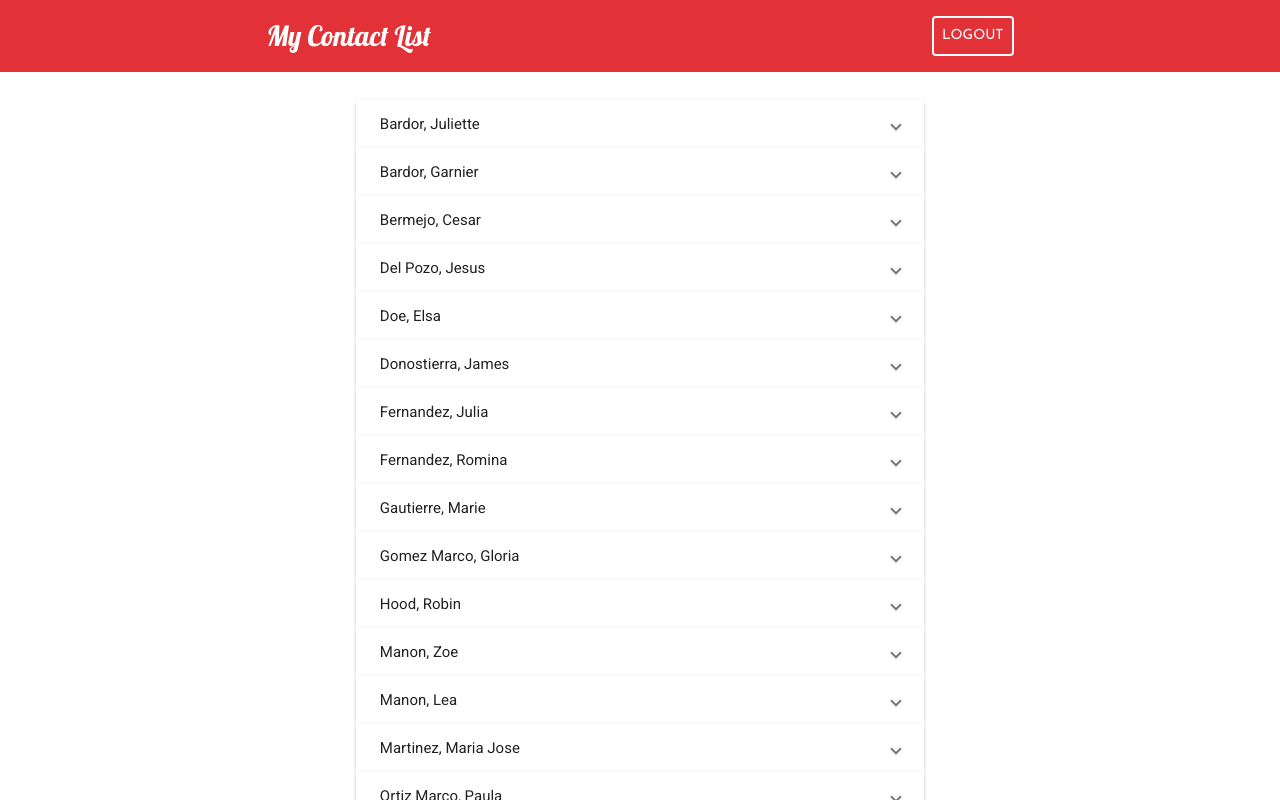
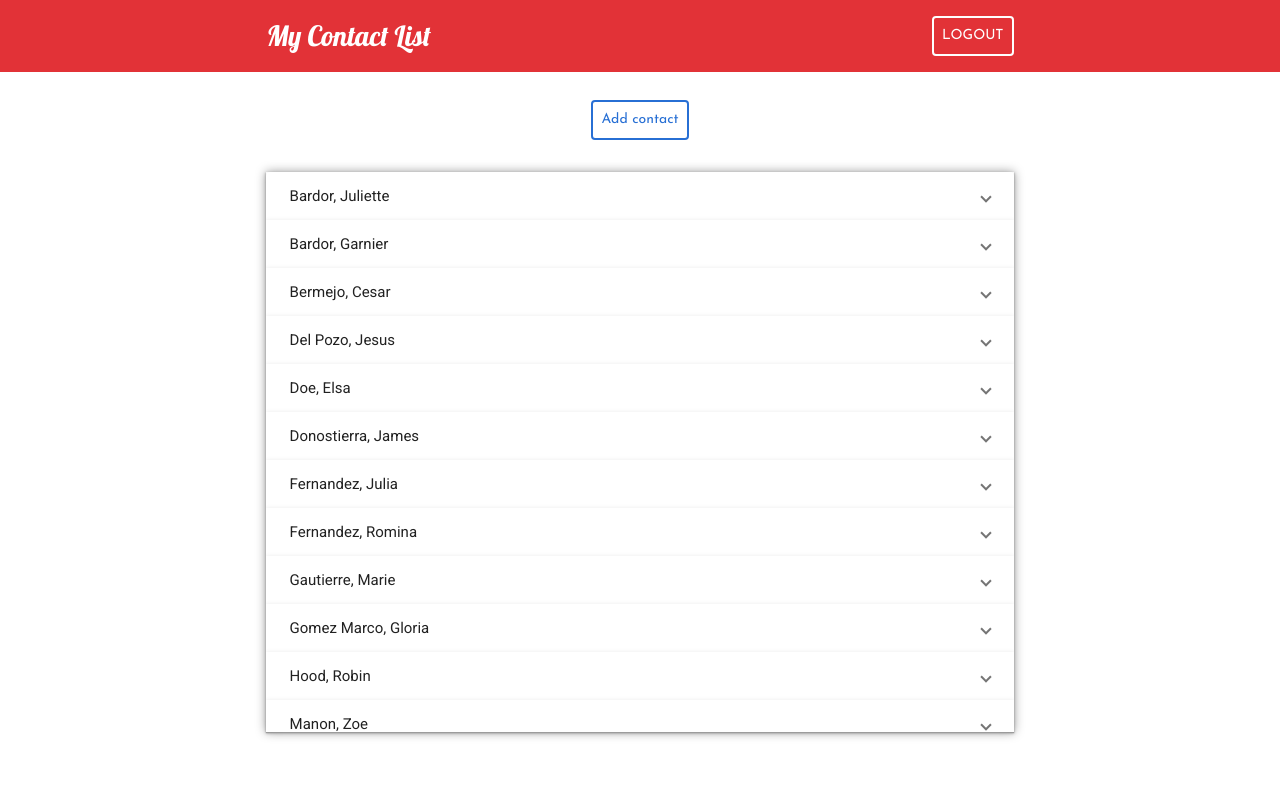
Before and after one commit to nataliaero/contact-list, an Angular app: page /home in a window 1280 px wide. Both pictures are taken after a click on the element "LOGIN". Shown: the top 800 px of the page. Built offline with nearby package versions, Linux system fonts and the light colour scheme.

Commit message:
add delete contact

```diff
--- /dev/null
+++ b/src/app/contact/contact-details.component.scss
@@ -0,0 +1,26 @@
+@import "../../theme/variables";
+:host {
+  display: flex;
+  flex-direction: row;
+  justify-content: space-between;
+}
+
+.details-title {
+  font-weight: bolder;
+  color: $secondary;
+}
+
+.delete-action {
+  color: $secondary;
+  font-size: 30px;
+  margin-right: $spacing * 3;
+  cursor: pointer;
+}
+
+.delete-action:hover {
+  color: $secondary-dark;
+}
+
+.delete-action:active {
+  color: $secondary-darker;
+}
--- /dev/null
+++ b/src/app/contact/contact-details.component.ts
@@ -0,0 +1,34 @@
+import {
+  ChangeDetectionStrategy,
+  Component,
+  EventEmitter,
+  Input,
+  Output,
+} from '@angular/core';
+
+import { Contact } from './contact.service';
+
+@Component({
+  selector: 'app-contact-details-component',
+  template: `
+    <div class="contact-details">
+      <div>
+        <span class="details-title">Phone number:</span>
+        {{ contact.phoneNumber }}
+      </div>
+      <div><span class="details-title">Email:</span> {{ contact.email }}</div>
+      <div>
+        <span class="details-title">Address:</span> {{ contact.address }}
+      </div>
+    </div>
+    <i class="material-icons delete-action" (click)="deleteContact.emit()"
+      >delete</i
+    >
+  `,
+  styleUrls: ['./contact-details.component.scss'],
+  changeDetection: ChangeDetectionStrategy.OnPush,
+})
+export class ContactDetailsComponent {
+  @Input() contact: Contact;
+  @Output() deleteContact = new EventEmitter();
+}
--- a/src/app/contact/contact.component.scss
+++ b/src/app/contact/contact.component.scss
@@ -6,15 +6,40 @@
   align-items: center;
   padding-top: 100px;
   padding: 100px 16px 0 16px;
-  height: 80vh;
+}
+
+.contacts-actions {
+  display: flex;
+  flex-direction: row;
+  justify-content: center;
   width: 100%;
+}
+
+.action {
+  border: 2px solid $secondary;
+  color: $secondary;
+  padding: $spacing;
+  border-radius: 4px;
+  cursor: pointer;
+  margin: 0 $spacing * 2 $spacing * 4 $spacing * 2;
+}
+
+.action:hover {
+  color: $secondary-dark;
+  border-color: $secondary-dark;
+}
+
+.action:active {
+  opacity: 0.75;
+}
+
+.contacts-list {
+  width: 60%;
+  overflow-y: scroll;
+  height: 70vh;
+  box-shadow: 0px 0px 10px 0px #9b9b9b, 0 1px 1px 0 #9b9b9b, 0 1px 3px 0 #9b9b9b;
 
   @media only screen and (max-width: 768px) {
     width: 100%;
   }
 }
-
-.details-title {
-  font-weight: bolder;
-  color: $secondary;
-}
--- a/src/app/contact/contact.component.ts
+++ b/src/app/contact/contact.component.ts
@@ -5,24 +5,22 @@ import { Contact, ContactService } from './contact.service';
 @Component({
   selector: 'app-contact-component',
   template: ` <app-bar></app-bar>
+
     <div class="contacts-container">
-      <mat-accordion>
+      <div class="contacts-actions">
+        <div class="action">Add contact</div>
+      </div>
+      <mat-accordion class="contacts-list">
         <mat-expansion-panel *ngFor="let contact of contacts$ | async">
           <mat-expansion-panel-header>
             <mat-panel-title>
               {{ contact.surname }}, {{ contact.name }}
             </mat-panel-title>
           </mat-expansion-panel-header>
-          <div>
-            <span class="details-title">Phone number:</span>
-            {{ contact.phoneNumber }}
-          </div>
-          <div>
-            <span class="details-title">Email:</span> {{ contact.email }}
-          </div>
-          <div>
-            <span class="details-title">Address:</span> {{ contact.address }}
-          </div>
+          <app-contact-details-component
+            [contact]="contact"
+            (deleteContact)="onDeleteContact(contact.id)"
+          ></app-contact-details-component>
         </mat-expansion-panel>
         <div></div>
       </mat-accordion>
@@ -44,4 +42,8 @@ export class ContactComponent implements OnInit {
       )
       .subscribe();
   }
+
+  onDeleteContact(id: string) {
+    this.contactService.deleteContact(id);
+  }
 }
--- a/src/app/contact/contact.module.ts
+++ b/src/app/contact/contact.module.ts
@@ -1,6 +1,7 @@
 import { AppBarModule } from '../app-bar';
 import { CommonModule } from '@angular/common';
 import { ContactComponent } from './contact.component';
+import { ContactDetailsComponent } from './contact-details.component';
 import { ContactRoutingModule } from './contact-routing.module';
 import { ContactService } from './contact.service';
 import { MatButtonModule } from '@angular/material/button';
@@ -15,7 +16,7 @@ import { NgModule } from '@angular/core';
     MatButtonModule,
     MatExpansionModule,
   ],
-  declarations: [ContactComponent],
+  declarations: [ContactComponent, ContactDetailsComponent],
   providers: [ContactService],
   exports: [ContactComponent],
 })
```
